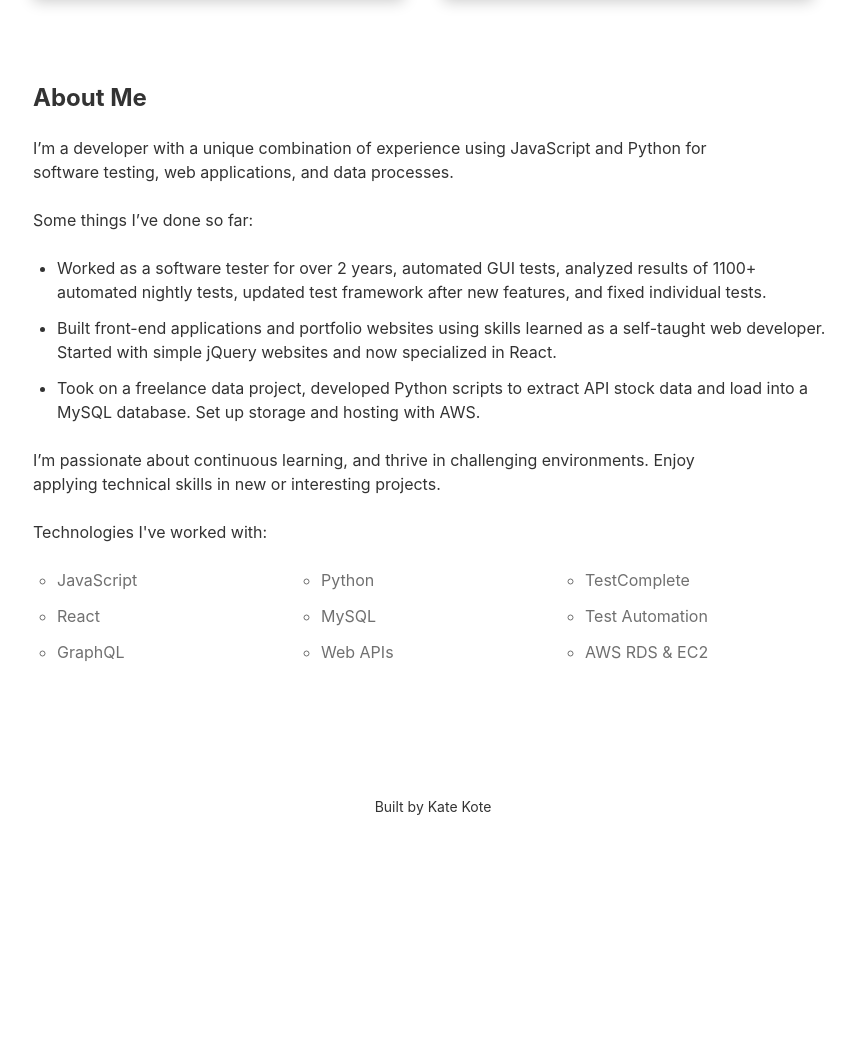
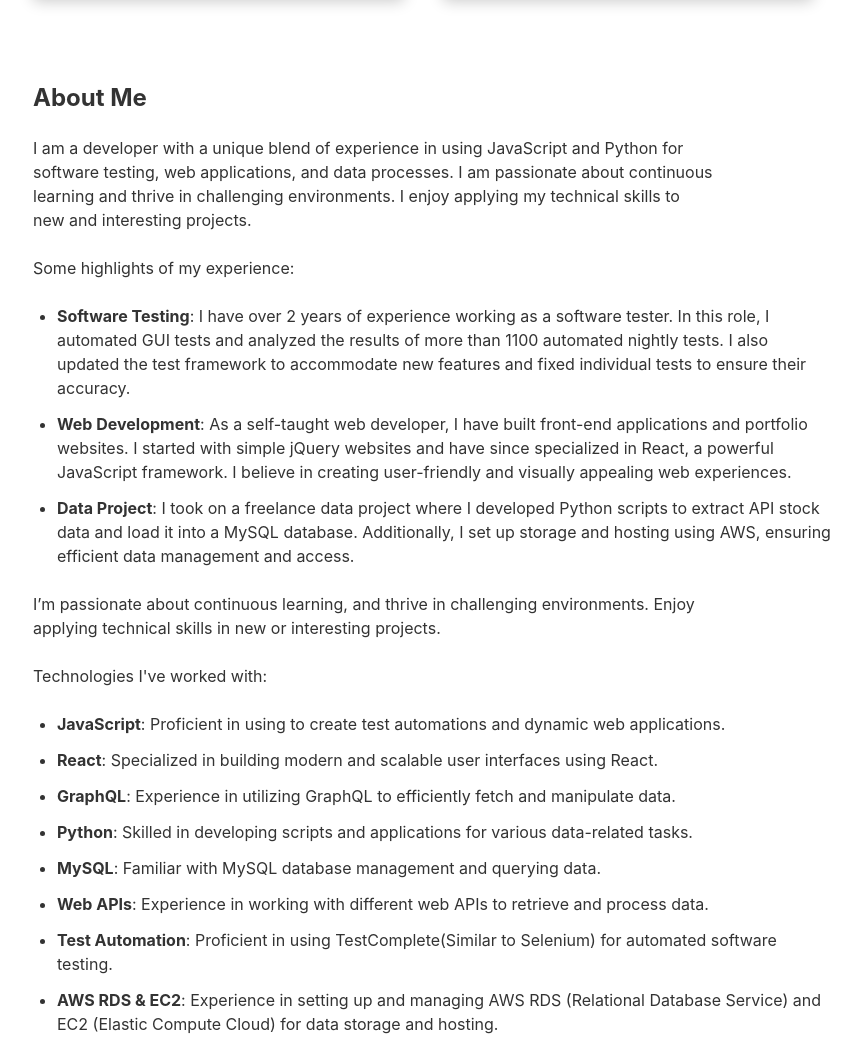
Before and after one commit to kkote/portfolio-gatsby, a Gatsby site: page / in a window 1280 px wide. Shown: the part 1640-2679 px from the top of the page, without its empty margins (207-1068 px from the left). Before the commit the page ends 2489 px from the top, so only its background shows below. Built offline with nearby package versions, Linux system fonts and the light colour scheme; Gatsby itself is replaced by a stand-in of ours.

Commit message:
about section updates

```diff
--- a/src/components/about.js
+++ b/src/components/about.js
@@ -1,9 +1,7 @@
 import React from 'react'
 /* import { Header } from 'components/theme'
 import { Container, Button } from 'components/common'
-import {
-    Wrapper,IntroWrapper,Details,FirstLine,SecondLine,ThirdLine,FourthLine,Contact,
-} from './intro' */
+*/
 
 const styles = {
     section: {
@@ -19,12 +17,12 @@ const styles = {
 	    padding: "4rem 0"
     },
     list: {
-        listStyleType: "circle",
+/*         listStyleType: "circle",
         columns: "3",
         paddingKeft: "1.2rem",
-        color: "#707070"
+        color: "#707070",
+        marginBottom: ".2rem" */
     },
-
 };
 
 
@@ -34,20 +32,20 @@ export const About = () => (
     <div>
       <div>
         <p>
-            I’m a developer with a unique combination of experience using JavaScript and Python for software testing, web applications, and data processes.
+        I am a developer with a unique blend of experience in using JavaScript and Python for software testing, web applications, and data processes. I am passionate about continuous learning and thrive in challenging environments. I enjoy applying my technical skills to new and interesting projects.
         </p>
         <p>
-        Some things I’ve done so far:
+        Some highlights of my experience:
         </p>
         <ul>
         <li>
-        Worked as a software tester for over 2 years, automated GUI tests, analyzed results of 1100+ automated nightly tests, updated test framework after new features, and fixed individual tests.
+        <b>Software Testing</b>: I have over 2 years of experience working as a software tester. In this role, I automated GUI tests and analyzed the results of more than 1100 automated nightly tests. I also updated the test framework to accommodate new features and fixed individual tests to ensure their accuracy.
         </li>
         <li>
-        Built front-end applications and portfolio websites using skills learned as a self-taught web developer. Started with simple jQuery websites and now specialized in React.
+        <b>Web Development</b>: As a self-taught web developer, I have built front-end applications and portfolio websites. I started with simple jQuery websites and have since specialized in React, a powerful JavaScript framework. I believe in creating user-friendly and visually appealing web experiences.
         </li>
         <li>
-        Took on a freelance data project, developed Python scripts to extract API stock data and load into a MySQL database. Set up storage and hosting with AWS.
+        <b>Data Project</b>: I took on a freelance data project where I developed Python scripts to extract API stock data and load it into a MySQL database. Additionally, I set up storage and hosting using AWS, ensuring efficient data management and access.
         </li>
         </ul>
         <p>
@@ -59,15 +57,14 @@ export const About = () => (
         <div>
           <ul style={styles.list} >
 
-            <li>JavaScript</li>
-            <li>React</li>
-            <li>GraphQL</li>
-            <li>Python</li>
-            <li>MySQL</li>
-            <li>Web APIs</li>
-            <li>TestComplete</li>
-            <li>Test Automation</li>
-            <li>AWS RDS & EC2</li>
+            <li><b>JavaScript</b>: Proficient in using to create test automations and dynamic web applications.</li>
+            <li><b>React</b>: Specialized in building modern and scalable user interfaces using React.</li>
+            <li><b>GraphQL</b>: Experience in utilizing GraphQL to efficiently fetch and manipulate data.</li>
+            <li><b>Python</b>: Skilled in developing scripts and applications for various data-related tasks.</li>
+            <li><b>MySQL</b>: Familiar with MySQL database management and querying data.</li>
+            <li><b>Web APIs</b>: Experience in working with different web APIs to retrieve and process data.</li>
+            <li><b>Test Automation</b>: Proficient in using TestComplete(Similar to Selenium) for automated software testing.</li>
+            <li><b>AWS RDS & EC2</b>: Experience in setting up and managing AWS RDS (Relational Database Service) and EC2 (Elastic Compute Cloud) for data storage and hosting.</li>
 
           </ul>
         </div>
```
Also changed, not shown: src/components/projects.js (+0 -45 lines).
